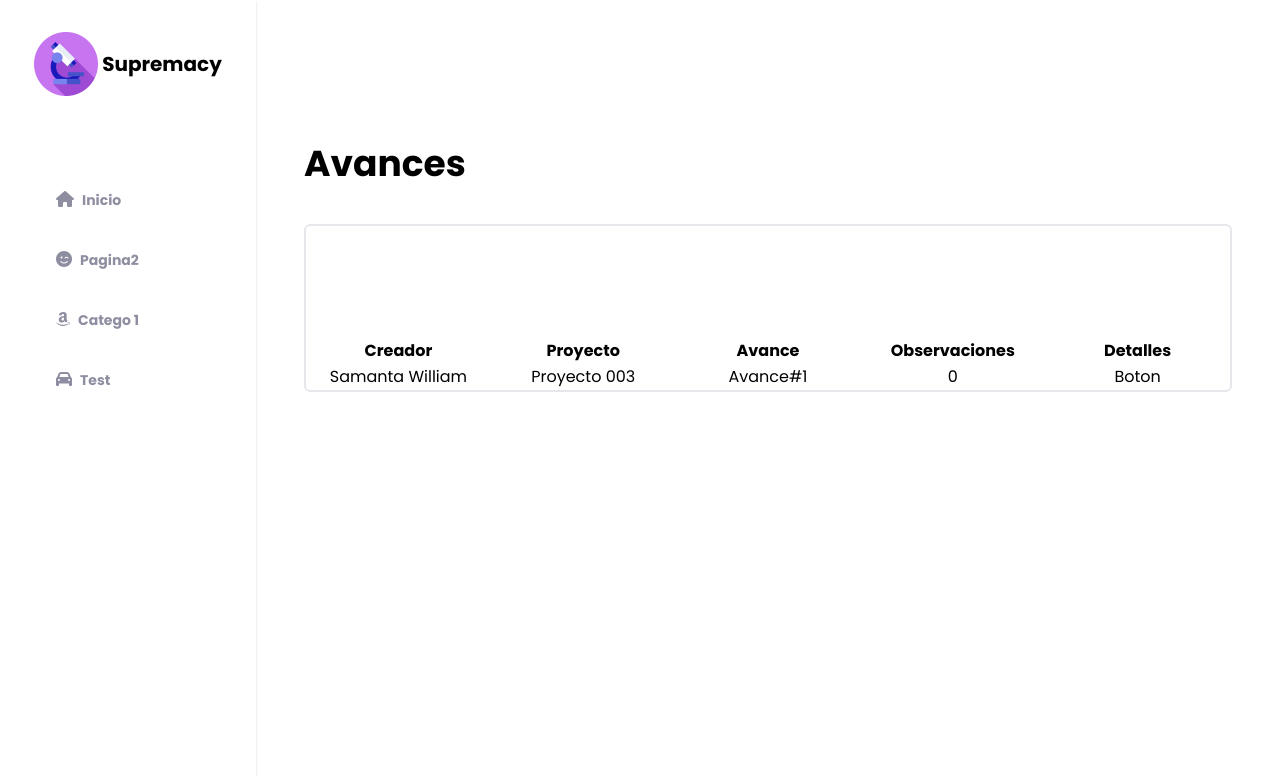
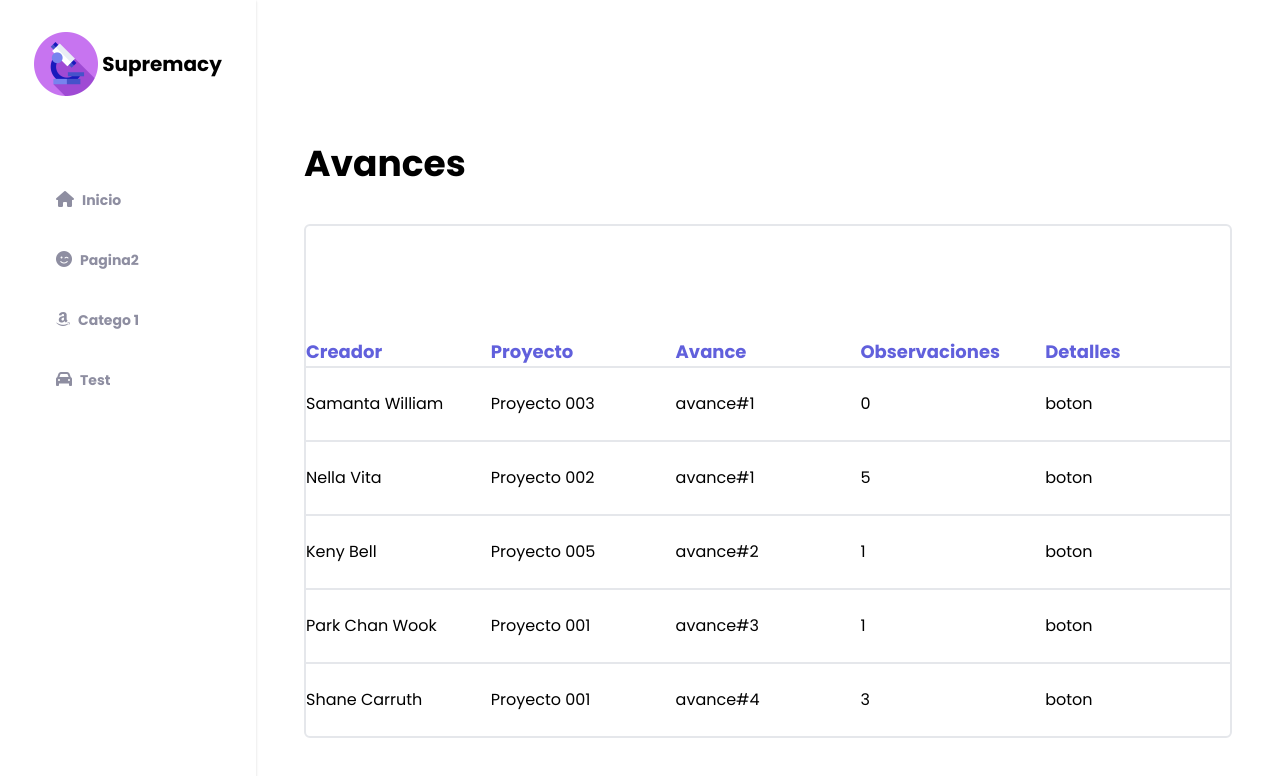
Before and after one commit to Ciclo4Mintic-Projects/gestProjects-MinTic, a React (Create React App) app: page /progress in a window 1280 px wide. Shown: the top 776 px of the page. Built offline with nearby package versions, Linux system fonts and the light colour scheme.

Commit message:
modificando estílos de tabla

```diff
--- a/src/pages/Progress/ProgressTable.jsx
+++ b/src/pages/Progress/ProgressTable.jsx
@@ -2,25 +2,37 @@ import React from 'react'
 import { data } from './fakeData'
 
 const ProgressTable = () => {
-  console.log(data)
+  const progressData = data;
 
   return (
-    <table className="grid mt-28 grid-rows-2">
-      <tr className=" grid row-start-1 grid-cols-5">
-        <th className="">Creador</th>
-        <th>Proyecto</th>
-        <th>Avance</th>
-        <th>Observaciones</th>
-        <th>Detalles</th>
-      </tr>
-      <tr className="grid row-start-2 grid-cols-5 justify-items-center">
-        <td>Samanta William</td>
-        <td>Proyecto 003</td>
-        <td>Avance#1</td>
-        <td>0</td>
-        <td>Boton</td>
-      </tr>
-    </table>
+    <div className="grid mt-28 justify-items-center ">
+      <div className="grid grid-cols-5 w-full text-lg font-semibold text-purpleTem ">
+        <p>Creador</p>
+        <p>Proyecto</p>
+        <p>Avance</p>
+        <p>Observaciones</p>
+        <p>Detalles</p>
+      </div>
+
+      {/* <div className="grid grid-cols-5 w-full">
+        <p>{progressData[1].creador}</p>
+        <p>Proyecto 003</p>
+        <p>Avance#1</p>
+        <p>0</p>
+        <p>Boton</p>
+      </div> */}
+      {progressData.map(advance => {
+        return (
+          <div className="grid grid-cols-5 w-full py-6 border-t-2">
+            <p>{advance.creador}</p>
+            <p>{advance.proyecto}</p>
+            <p>{advance.avance}</p>
+            <p>{advance.observaciones}</p>
+            <p>{advance.detalle}</p>
+          </div>
+        )
+      })}
+    </div>
   )
 }
 
--- a/src/pages/Progress/fakeData.js
+++ b/src/pages/Progress/fakeData.js
@@ -12,6 +12,27 @@ const data = [
     avance: "avance#1",
     observaciones: 5,
     detalle: "boton"
+  },
+  {
+    creador: "Keny Bell",
+    proyecto: "Proyecto 005",
+    avance: "avance#2",
+    observaciones: 1,
+    detalle: "boton"
+  },
+  {
+    creador: "Park Chan Wook",
+    proyecto: "Proyecto 001",
+    avance: "avance#3",
+    observaciones: 1,
+    detalle: "boton"
+  },
+  {
+    creador: "Shane Carruth",
+    proyecto: "Proyecto 001",
+    avance: "avance#4",
+    observaciones: 3,
+    detalle: "boton"
   }
 
 ]
```
